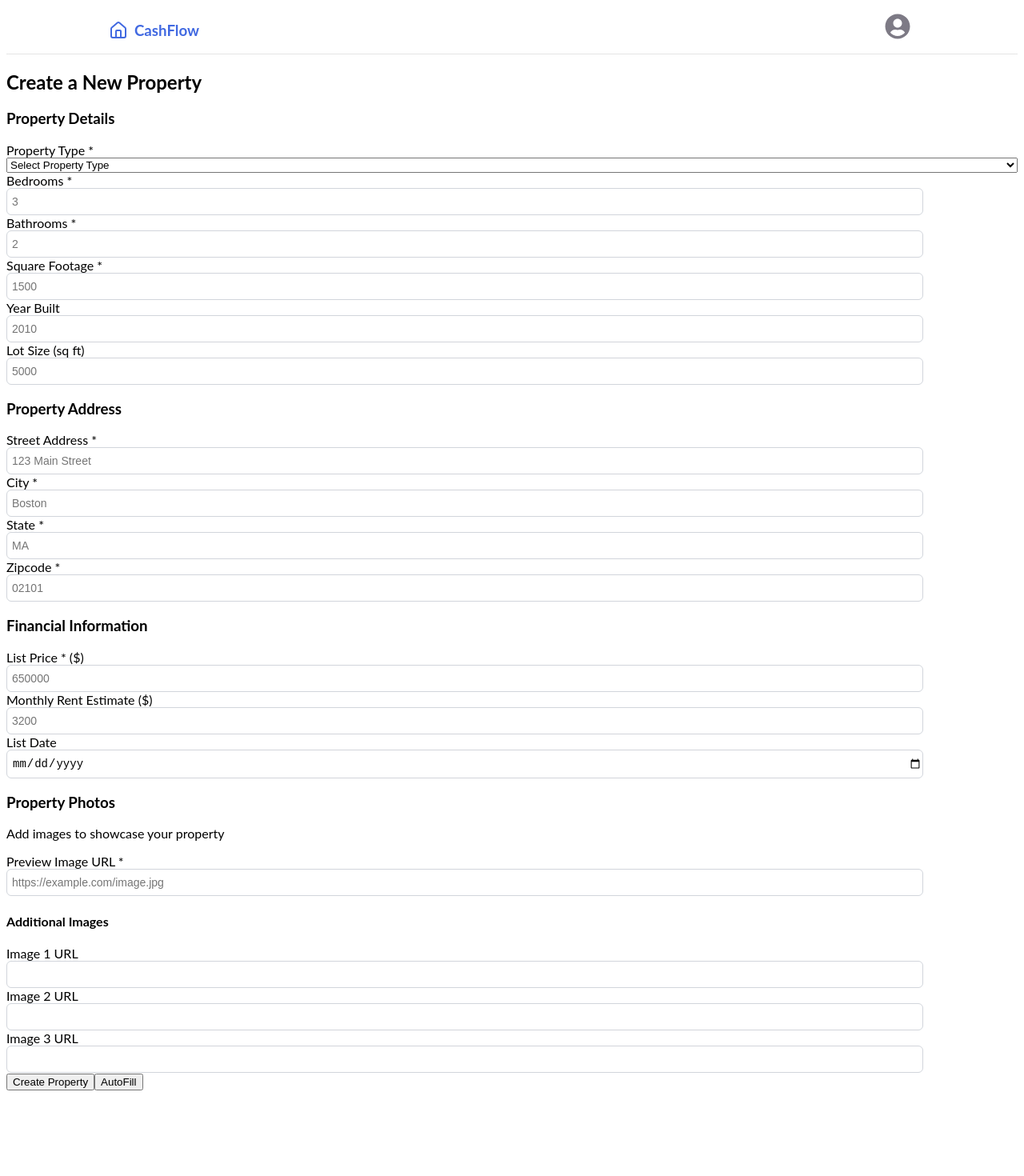
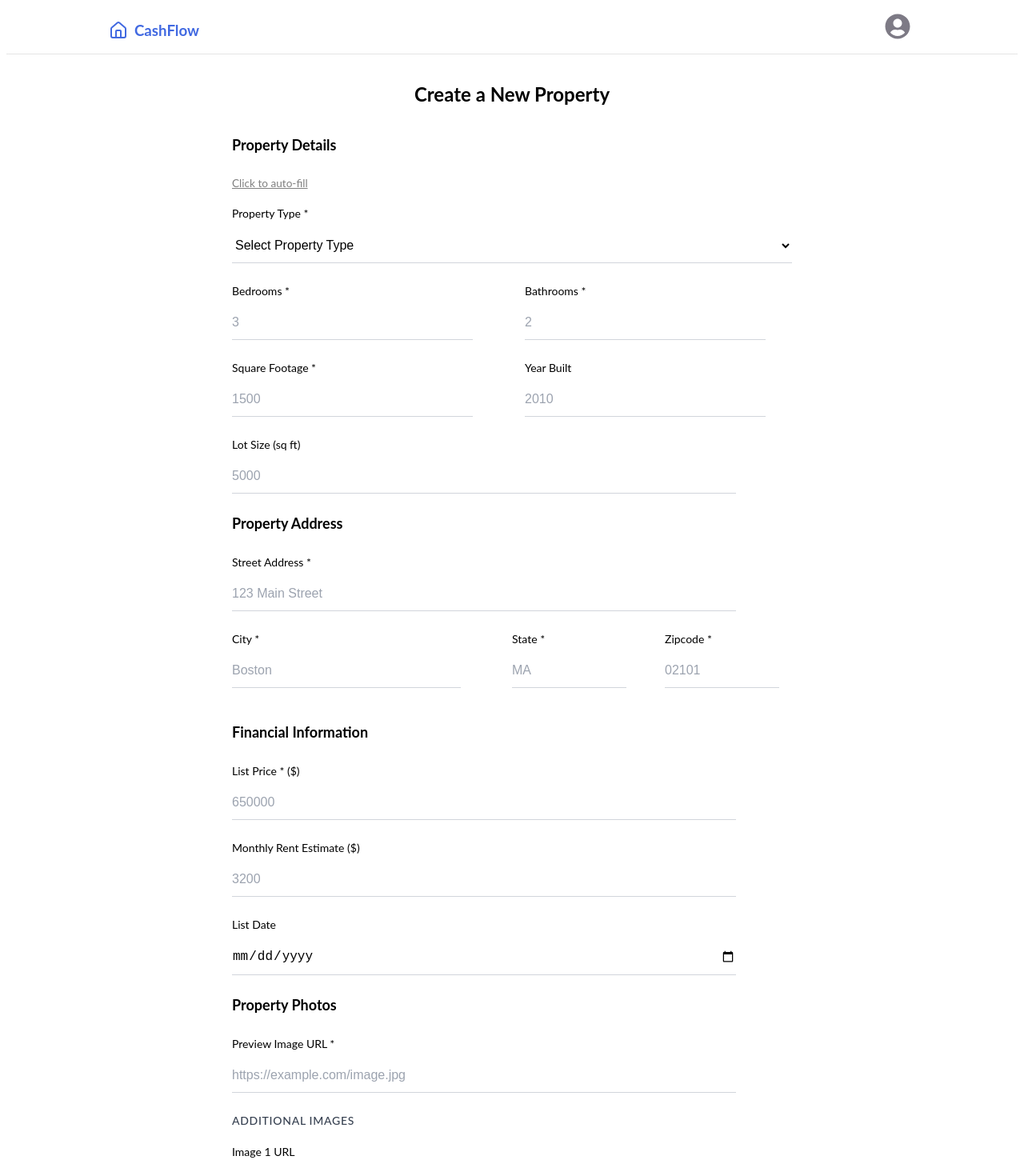
Before and after one commit to kat-th/cashflow-app, a React (Vite) app in the folder frontend/: page /property/create-property in a window 1280 px wide. Shown: the top 1470 px of the page at 80% size. Before the commit the page ends 1371 px from the top, so only its background shows below. Built offline with nearby package versions, Linux system fonts and the light colour scheme; no server answers.

Commit message:
Formattd create property form page

```diff
--- /dev/null
+++ b/frontend/src/components/CreatePropertyForm/CreatePropertyForm.css
@@ -0,0 +1,111 @@
+.create-property-form {
+  max-width: 700px;
+  margin: 0 auto;
+  /* background: transparent; */
+  line-height: 1.5;
+}
+
+.create-property-form h2 {
+  text-align: center;
+  /* margin-bottom: 3rem; */
+  margin: 2rem 2rem;
+}
+
+.autofill-button {
+  margin-bottom: 1rem;
+  color: grey;
+  font-size: 0.85rem;
+  text-decoration: underline;
+  cursor: pointer;
+}
+
+.property-basic-info h3,
+.property-address-section h3,
+.property-financial-section h3,
+.property-images-section h3 {
+  margin-bottom: 1.5rem;
+  font-size: 1.125rem;
+}
+
+.property-images-section h4 {
+  color: #374151;
+  font-size: 0.875rem;
+  font-weight: 500;
+  text-transform: uppercase;
+  letter-spacing: 0.05em;
+}
+
+.form-field {
+  display: flex;
+  flex-direction: column;
+  margin-bottom: 1.5rem;
+}
+
+.field-label {
+  margin-bottom: 0.5rem;
+  font-size: 0.875rem;
+}
+
+.field-label span {
+  font-size: 0.875rem;
+}
+
+.field-error {
+  color: #dc2626;
+  font-size: 0.75rem;
+  font-weight: 500;
+}
+
+.form-field input,
+.property-type-select {
+  padding: 0.75rem 0;
+  border: none;
+  border-bottom: 1px solid #d1d5db;
+  border-radius: 0;
+  font-size: 1rem;
+  transition: border-color 0.15s ease;
+  background: transparent;
+}
+
+.form-field input:focus,
+.property-type-select:focus {
+  outline: none;
+  border-bottom-color: #111827;
+}
+
+.form-field input::placeholder {
+  color: #9ca3af;
+  font-weight: 400;
+}
+
+.bedrooms-bathrooms-row,
+.property-size-row,
+.address-details-row {
+  display: grid;
+  grid-template-columns: 1fr 1fr;
+  gap: 2rem;
+  align-items: start;
+}
+
+.address-details-row {
+  grid-template-columns: 2fr 1fr 1fr;
+}
+
+.submit-property-btn {
+  padding: 0.75rem 2rem;
+  margin-top: 2rem;
+  border: 1px solid #d1d5db;
+  border-radius: 6px;
+  font-size: 0.875rem;
+  font-weight: 500;
+  cursor: pointer;
+  transition: all 0.15s ease;
+  background: #463cc9;
+  color: white;
+  letter-spacing: 0.025em;
+}
+
+.submit-property-btn:hover {
+  background: #000000;
+  border-color: #000000;
+}
--- a/frontend/src/components/CreatePropertyForm/CreatePropertyFormPage.tsx
+++ b/frontend/src/components/CreatePropertyForm/CreatePropertyFormPage.tsx
@@ -3,7 +3,7 @@ import { useDispatch } from "react-redux";
 import { useNavigate } from "react-router-dom";
 import { thunkCreateProperty } from "../../redux/property";
 import { IPropertyForm, ValidationErrors } from "../../redux/types/property";
-// import "./CreatePropertyForm.css";
+import "./CreatePropertyForm.css";
 // import { RootState, useAppSelector } from "../../redux/store";
 
 interface ICreatePropertyError {
@@ -134,9 +134,11 @@ const CreatePropertyFormPage = () => {
         {/* Basic Property Info */}
         <section className="property-basic-info">
           <h3>Property Details</h3>
-
+          <div className="autofill-button" onClick={autoFill}>
+            Click to auto-fill
+          </div>
           <label className="form-field">
-            <div className="field-label-row">
+            <div className="field-label">
               <span>Property Type *</span>
               {errors.propertyType && (
                 <span className="field-error">{errors.propertyType}</span>
@@ -152,13 +154,12 @@ const CreatePropertyFormPage = () => {
               <option value="Condo">Condo</option>
               <option value="Townhouse">Townhouse</option>
               <option value="Multi-Family">Multi-Family</option>
-              <option value="Apartment">Apartment</option>
             </select>
           </label>
 
           <div className="bedrooms-bathrooms-row">
             <label className="form-field">
-              <div className="field-label-row">
+              <div className="field-label">
                 <span>Bedrooms *</span>
                 {errors.bedrooms && (
                   <span className="field-error">{errors.bedrooms}</span>
@@ -176,7 +177,7 @@ const CreatePropertyFormPage = () => {
             </label>
 
             <label className="form-field">
-              <div className="field-label-row">
+              <div className="field-label">
                 <span>Bathrooms *</span>
                 {errors.bathrooms && (
                   <span className="field-error">{errors.bathrooms}</span>
@@ -196,7 +197,7 @@ const CreatePropertyFormPage = () => {
 
           <div className="property-size-row">
             <label className="form-field">
-              <div className="field-label-row">
+              <div className="field-label">
                 <span>Square Footage *</span>
                 {errors.sqft && (
                   <span className="field-error">{errors.sqft}</span>
@@ -213,7 +214,7 @@ const CreatePropertyFormPage = () => {
             </label>
 
             <label className="form-field">
-              <div className="field-label-row">
+              <div className="field-label">
                 <span>Year Built</span>
                 {errors.yearBuilt && (
                   <span className="field-error">{errors.yearBuilt}</span>
@@ -232,7 +233,7 @@ const CreatePropertyFormPage = () => {
           </div>
 
           <label className="form-field">
-            <div className="field-label-row">
+            <div className="field-label">
               <span>Lot Size (sq ft)</span>
               {errors.lotSize && (
                 <span className="field-error">{errors.lotSize}</span>
@@ -254,7 +255,7 @@ const CreatePropertyFormPage = () => {
           <h3>Property Address</h3>
 
           <label className="form-field">
-            <div className="field-label-row">
+            <div className="field-label">
               <span>Street Address *</span>
               {errors.address && (
                 <span className="field-error">{errors.address}</span>
@@ -271,7 +272,7 @@ const CreatePropertyFormPage = () => {
 
           <div className="address-details-row">
             <label className="form-field">
-              <div className="field-label-row">
+              <div className="field-label">
                 <span>City *</span>
                 {errors.city && (
                   <span className="field-error">{errors.city}</span>
@@ -287,7 +288,7 @@ const CreatePropertyFormPage = () => {
             </label>
 
             <label className="form-field">
-              <div className="field-label-row">
+              <div className="field-label">
                 <span>State *</span>
                 {errors.state && (
                   <span className="field-error">{errors.state}</span>
@@ -304,7 +305,7 @@ const CreatePropertyFormPage = () => {
             </label>
 
             <label className="form-field">
-              <div className="field-label-row">
+              <div className="field-label">
                 <span>Zipcode *</span>
                 {errors.zipcode && (
                   <span className="field-error">{errors.zipcode}</span>
@@ -327,7 +328,7 @@ const CreatePropertyFormPage = () => {
           <h3>Financial Information</h3>
 
           <label className="form-field">
-            <div className="field-label-row">
+            <div className="field-label">
               <span>List Price * ($)</span>
               {errors.listPrice && (
                 <span className="field-error">{errors.listPrice}</span>
@@ -344,7 +345,7 @@ const CreatePropertyFormPage = () => {
           </label>
 
           <label className="form-field">
-            <div className="field-label-row">
+            <div className="field-label">
               <span>Monthly Rent Estimate ($)</span>
               {errors.rentZestimate && (
                 <span className="field-error">{errors.rentZestimate}</span>
@@ -361,7 +362,7 @@ const CreatePropertyFormPage = () => {
           </label>
 
           <label className="form-field">
-            <div className="field-label-row">
+            <div className="field-label">
               <span>List Date</span>
               {/* {errors.listDate && (
                 <span className="field-error">{errors.listDate}</span>
@@ -379,10 +380,9 @@ const CreatePropertyFormPage = () => {
         {/* Images Section */}
         <section className="property-images-section">
           <h3>Property Photos</h3>
-          <p>Add images to showcase your property</p>
 
           <label className="form-field">
-            <div className="field-label-row">
+            <div className="field-label">
               <span>Preview Image URL *</span>
               {errors.previewImage && (
                 <span className="field-error">{errors.previewImage}</span>
@@ -400,7 +400,7 @@ const CreatePropertyFormPage = () => {
           <h4>Additional Images</h4>
           {images.map((image, index) => (
             <label key={index} className="form-field">
-              <span>Image {index + 1} URL</span>
+              <span className="field-label">Image {index + 1} URL</span>
               <input
                 className={`additional-image-input image-${index + 1}`}
                 type="url"
@@ -423,9 +423,9 @@ const CreatePropertyFormPage = () => {
           <button type="submit" className="submit-property-btn">
             Create Property
           </button>
-          <button className="autofill-btn" type="button" onClick={autoFill}>
+          {/* <button className="autofill-btn" type="button" onClick={autoFill}>
             AutoFill
-          </button>
+          </button> */}
         </div>
       </div>
     </form>
```
Also changed, not shown: frontend/src/components/CreatePropertyForm/CreatePropertyFormPage.css (deleted).
